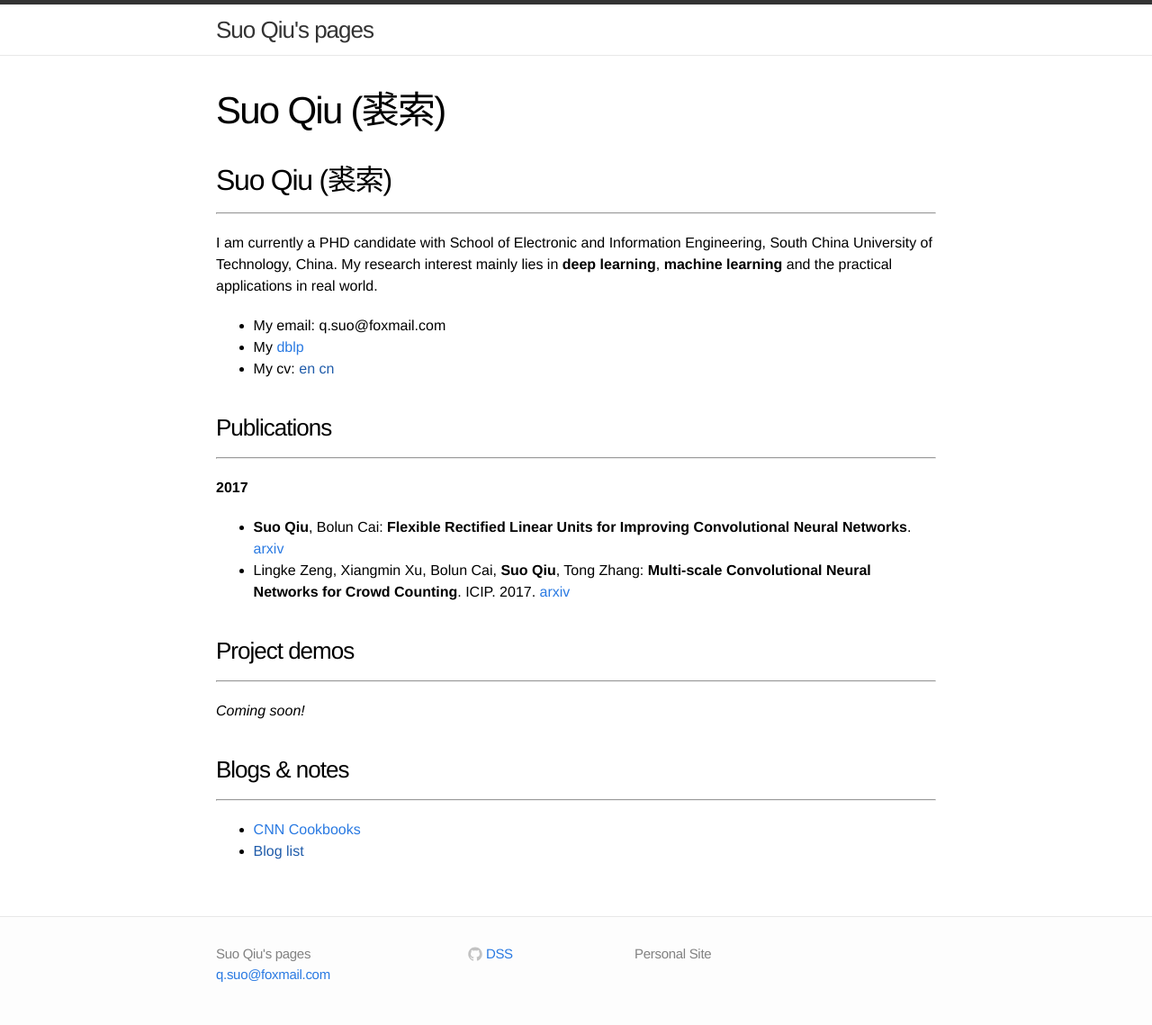
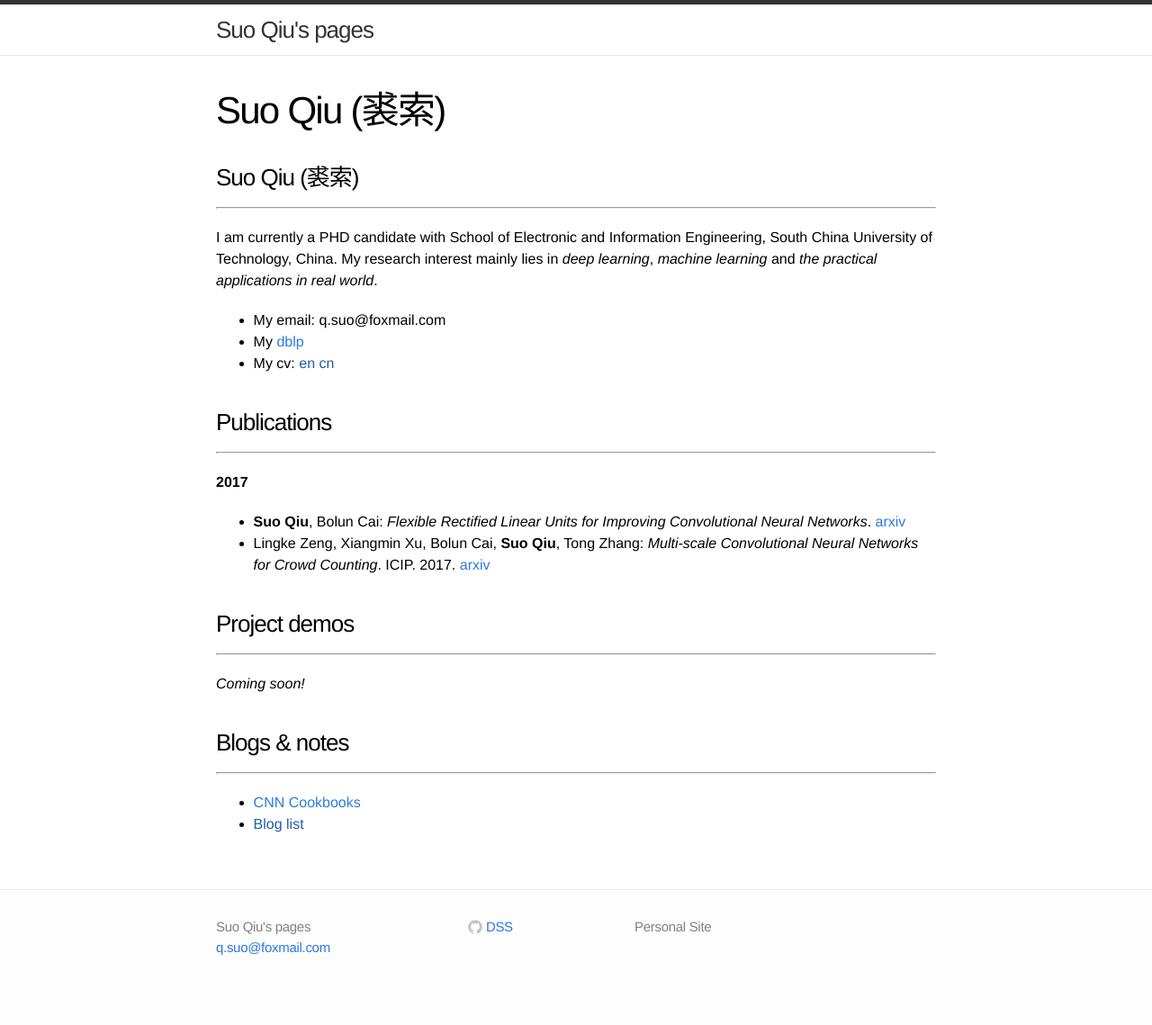
Before and after one commit to kyuusaku/kyuusaku.github.io, a Jekyll site: the page built from index.md, in a window 1280 px wide. Shown: the whole page at 90% size. Built offline with Jekyll 4.4.1, drawn with Linux system fonts in a browser that asks for light colours; our own code applies the rules of GitHub Pages for plain Markdown files; after the commit the page ends 1109 px from its top, so only the background shows below that.

Commit message:
update index

```diff
--- a/index.md
+++ b/index.md
@@ -2,11 +2,11 @@
 layout: page
 ---
 
-## Suo Qiu (裘索)
+### Suo Qiu (裘索)
 -------------------
 
 I am currently a PHD candidate with School of Electronic and Information Engineering, South China University of Technology, China.
-My research interest mainly lies in **deep learning**, **machine learning** and the practical applications in real world.
+My research interest mainly lies in *deep learning*, *machine learning* and *the practical applications in real world*.
 
 * My email: q.suo@foxmail.com
 * My [dblp](http://dblp.dagstuhl.de/pers/hd/q/Qiu:Suo)
@@ -18,8 +18,8 @@ My research interest mainly lies in **deep learning**, **machine learning** and
 -------------------
 
 **2017**
-* **Suo Qiu**, Bolun Cai: **Flexible Rectified Linear Units for Improving Convolutional Neural Networks**. [arxiv](https://arxiv.org/abs/1706.08098)
-* Lingke Zeng, Xiangmin Xu, Bolun Cai, **Suo Qiu**, Tong Zhang: **Multi-scale Convolutional Neural Networks for Crowd Counting**. ICIP. 2017. [arxiv](https://arxiv.org/abs/1702.02359)
+* **Suo Qiu**, Bolun Cai: *Flexible Rectified Linear Units for Improving Convolutional Neural Networks*. [arxiv](https://arxiv.org/abs/1706.08098)
+* Lingke Zeng, Xiangmin Xu, Bolun Cai, **Suo Qiu**, Tong Zhang: *Multi-scale Convolutional Neural Networks for Crowd Counting*. ICIP. 2017. [arxiv](https://arxiv.org/abs/1702.02359)
 
 
 ### Project demos
```
